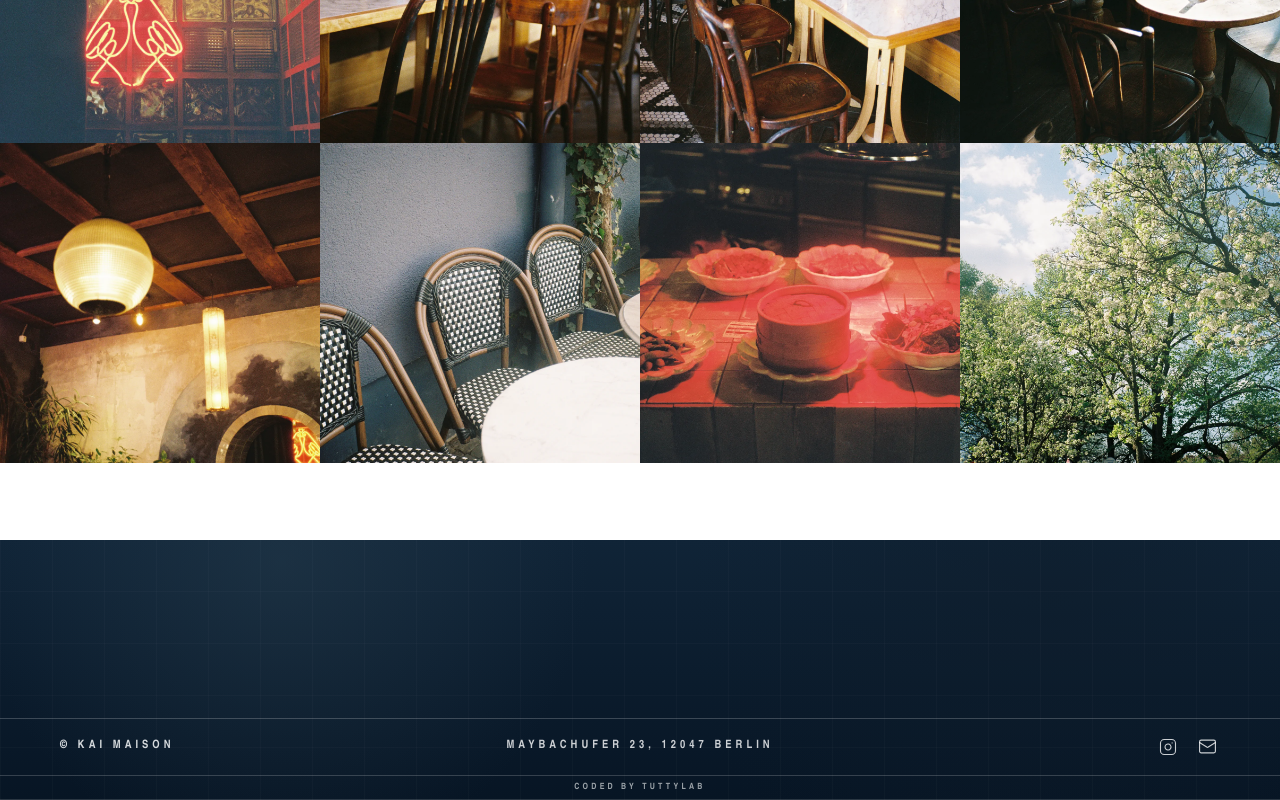
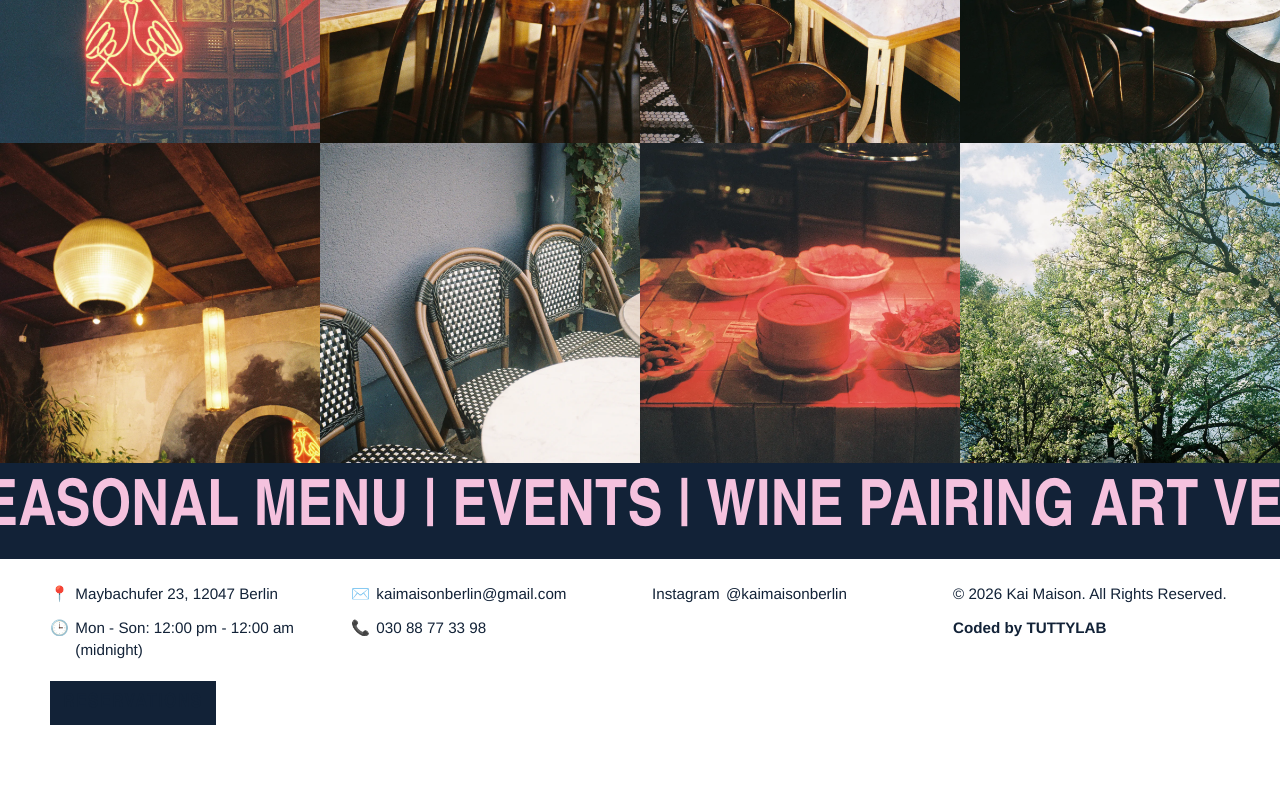
Before and after one commit to Tutty-Lab/web-kaimaison, a React (Vite) app: page / in a window 1280 px wide. Shown: the part 4337-5137 px from the top of the page. After the commit the page ends 5086 px from the top, so only its background shows below. Built offline with nearby package versions, Linux system fonts and the light colour scheme.

Commit message:
Restore Kai Maison style footer

```diff
--- a/package.json
+++ b/package.json
@@ -12,7 +12,6 @@
   },
   "dependencies": {
     "@vitejs/plugin-react": "^5.0.0",
-    "lucide-react": "^0.468.0",
     "react": "^19.0.0",
     "react-dom": "^19.0.0",
     "sharp": "^0.34.0",
--- a/src/App.jsx
+++ b/src/App.jsx
@@ -1,5 +1,4 @@
 import { useEffect, useMemo, useState } from "react";
-import { Instagram, Mail } from "lucide-react";
 import {
   contact,
   galleryImages,
@@ -555,26 +554,61 @@ function NotFoundPage() {
 }
 
 function Footer() {
+  const marqueeText = "Art venue | Seasonal menu | Events | Wine pairing";
+  const marqueeItems = Array.from({ length: 16 }, (_, index) => `${marqueeText}-${index}`);
+
   return (
     <footer className="site-footer">
+      <div className="footer-marquee" aria-hidden="true">
+        {marqueeItems.map((item) => (
+          <span key={item}>{marqueeText}</span>
+        ))}
+      </div>
       <div className="footer-container">
-        <p className="footer-copy">&copy; Kai Maison</p>
-        <a className="footer-address" href={links.map} target="_blank" rel="noreferrer">
-          {contact.addressLine1}, {contact.addressLine2}
-        </a>
-        <div className="footer-icons" aria-label="Kai Maison social links">
-          <a href={links.instagram} target="_blank" rel="noreferrer" aria-label="Kai Maison Instagram">
-            <Instagram size={18} strokeWidth={1.45} aria-hidden="true" />
-          </a>
-          <a href={links.email} aria-label="Email Kai Maison">
-            <Mail size={19} strokeWidth={1.45} aria-hidden="true" />
+        <div className="footer-column">
+          <p>
+            <span aria-hidden="true">📍</span>
+            <a href={links.map} target="_blank" rel="noreferrer">
+              {contact.addressLine1}, {contact.addressLine2}
+            </a>
+          </p>
+          <p>
+            <span aria-hidden="true">🕒</span>
+            Mon - Son: 12:00 pm - 12:00 am (midnight)
+          </p>
+          <a className="footer-reservation button-reservierung" href={links.reservation} target="_blank" rel="noreferrer">
+            Reservations
           </a>
         </div>
-      </div>
-      <div className="footer-credit" aria-label="Coded by TUTTYLAB">
-        <a href={links.credit} target="_blank" rel="noreferrer">
-          Coded by TUTTYLAB
-        </a>
+
+        <div className="footer-column">
+          <p>
+            <span aria-hidden="true">✉️</span>
+            <a href={links.email}>{contact.email}</a>
+          </p>
+          <p>
+            <span aria-hidden="true">📞</span>
+            <a href={links.phone}>{contact.phone}</a>
+          </p>
+        </div>
+
+        <div className="footer-column">
+          <p>
+            <span>Instagram</span>
+            <a href={links.instagram} target="_blank" rel="noreferrer">
+              @kaimaisonberlin
+            </a>
+          </p>
+        </div>
+
+        <div className="footer-column">
+          <p>© 2026 Kai Maison. All Rights Reserved.</p>
+          <p>
+            <a className="footer-credit-link" href={links.credit} target="_blank" rel="noreferrer">
+              Coded by TUTTYLAB
+            </a>
+          </p>
+        </div>
       </div>
     </footer>
   );
--- a/src/styles.css
+++ b/src/styles.css
@@ -652,111 +652,68 @@ p {
 }
 
 .site-footer {
-  display: flex;
-  min-height: clamp(190px, 26vw, 260px);
-  flex-direction: column;
-  justify-content: flex-end;
-  margin-top: clamp(3rem, 6vw, 6rem);
-  background:
-    linear-gradient(90deg, rgb(255 255 255 / 0.02) 1px, transparent 1px) 0 0 / 52px 52px,
-    linear-gradient(0deg, rgb(255 255 255 / 0.018) 1px, transparent 1px) 0 0 / 52px 52px,
-    radial-gradient(circle at 22% 8%, rgb(49 73 89 / 0.36), transparent 30%),
-    radial-gradient(circle at 82% 24%, rgb(14 28 42 / 0.54), transparent 34%),
-    linear-gradient(180deg, #102437 0%, #071524 100%);
-  color: rgb(246 248 249 / 0.9);
+  margin-top: 0;
+  background: var(--paper);
+  color: var(--ink);
 }
 
 .footer-container {
   display: grid;
-  grid-template-columns: 1fr auto 1fr;
-  align-items: center;
-  gap: 1rem;
-  width: 100%;
+  grid-template-columns: repeat(4, minmax(0, 1fr));
+  gap: 1.5rem;
+  align-items: start;
+  width: min(1180px, calc(100% - 2rem));
   margin: 0 auto;
-  border-top: 1px solid rgb(255 255 255 / 0.2);
-  border-bottom: 1px solid rgb(255 255 255 / 0.18);
-  min-height: 58px;
-  padding: 0 clamp(1.5rem, 4.8vw, 3.75rem);
+  padding: 1.5rem 0;
 }
 
-.footer-copy,
-.footer-address,
-.footer-credit a {
-  font-family:
-    "Arial Narrow",
-    "Roboto Condensed",
-    "Helvetica Neue",
-    Arial,
-    sans-serif;
-  color: rgb(246 248 249 / 0.82);
-  font-size: 0.72rem;
-  font-weight: 700;
-  letter-spacing: 4px;
-  line-height: 1.3;
-  text-transform: uppercase;
+.footer-column {
+  display: grid;
+  gap: 0.75rem;
+  align-content: start;
 }
 
-.footer-copy {
-  color: rgb(246 248 249 / 0.86);
+.footer-column p {
+  display: flex;
+  gap: 0.4rem;
+  align-items: flex-start;
+  color: var(--ink);
+  font-size: 0.95rem;
+  font-weight: 400;
+  line-height: 1.45;
 }
 
-.footer-address {
-  justify-self: center;
-  text-align: center;
-  transition: color 180ms ease;
+.footer-column a {
+  color: var(--ink);
+  text-decoration: none;
 }
 
-.footer-address:hover,
-.footer-address:focus-visible {
-  color: var(--paper);
+.footer-column a:hover,
+.footer-column a:focus-visible {
+  color: var(--accent);
   outline: none;
 }
 
-.footer-icons {
-  display: flex;
-  justify-self: end;
-  gap: 0.9rem;
+.footer-reservation {
+  width: fit-content;
+  min-width: 150px;
+  margin-top: 0.5rem;
+  background: var(--ink);
+  color: var(--accent);
+  font-size: 1.2rem;
+  padding: 0.5rem 0.75rem;
 }
 
-.footer-icons a {
-  display: inline-flex;
-  width: 25px;
-  height: 25px;
-  align-items: center;
-  justify-content: center;
-  color: rgb(246 248 249 / 0.82);
-  transition:
-    color 180ms ease,
-    transform 180ms ease;
+.footer-reservation:hover,
+.footer-reservation:focus-visible {
+  background: transparent;
+  color: var(--ink);
 }
 
-.footer-icons a:hover,
-.footer-icons a:focus-visible {
-  color: var(--paper);
-  outline: none;
-  transform: translateY(-1px);
-}
-
-.footer-credit {
-  display: flex;
-  min-height: 24px;
-  align-items: center;
-  justify-content: center;
-  border-bottom: 1px solid rgb(255 255 255 / 0.12);
-  text-align: center;
-}
-
-.footer-credit a {
-  color: rgb(246 248 249 / 0.62);
-  font-size: 0.54rem;
-  letter-spacing: 3.2px;
-  transition: color 180ms ease;
-}
-
-.footer-credit a:hover,
-.footer-credit a:focus-visible {
-  color: var(--paper);
-  outline: none;
+.footer-credit-link {
+  font-weight: 700;
+  text-decoration: underline;
+  text-underline-offset: 0.18em;
 }
 
 @keyframes marquee {
@@ -847,16 +804,7 @@ p {
 
   .footer-container {
     grid-template-columns: 1fr;
-    gap: 0.75rem;
-    min-height: 120px;
-    padding: 1.35rem 1rem;
-    text-align: center;
-  }
-
-  .footer-copy,
-  .footer-address,
-  .footer-icons {
-    justify-self: center;
+    gap: 1.2rem;
   }
 
   .feature-reverse .feature-image,
```
Also changed, not shown: 1 other file (tests, documents, lock files or other folders).
